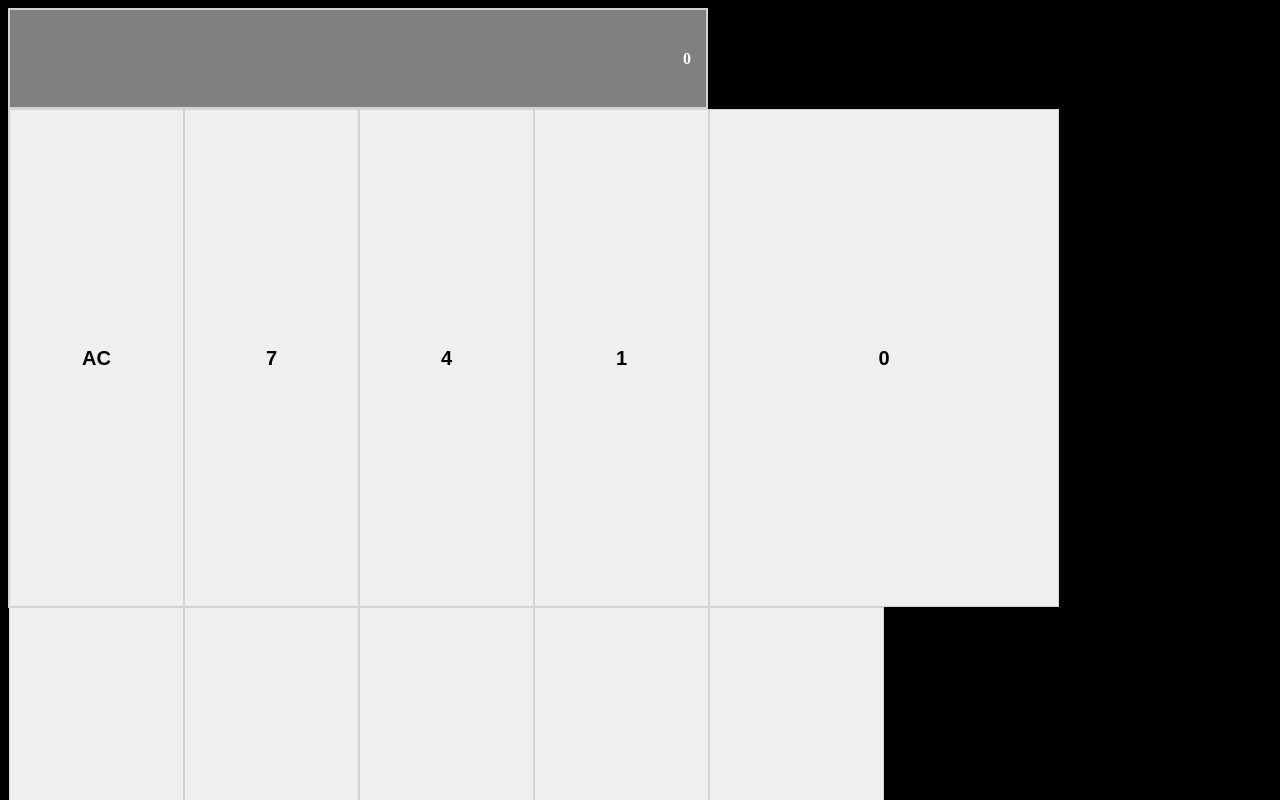
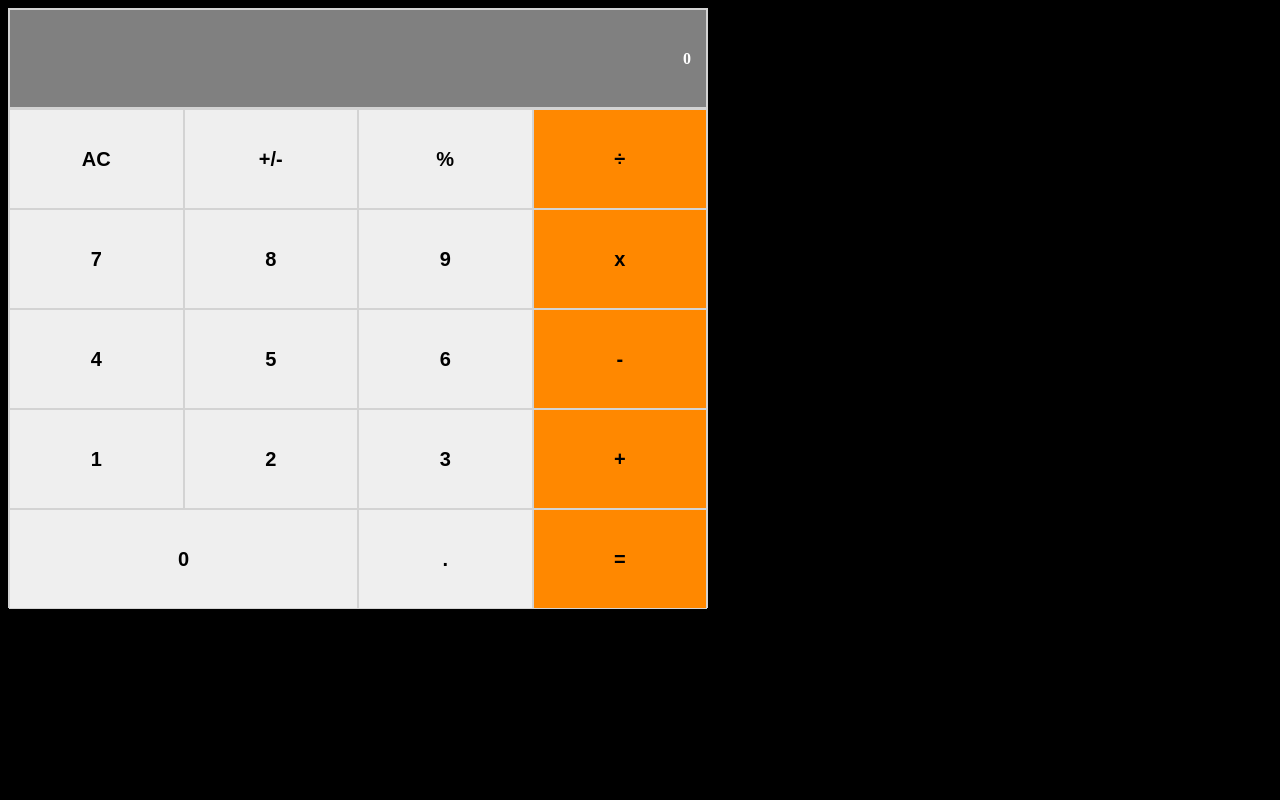
Before and after one commit to MarioDena/react-calculator, a React (Create React App) app: page / in a window 1280 px wide. Shown: the top 800 px of the page. Built offline with nearby package versions, Linux system fonts and the light colour scheme.

Commit message:
[Feature] Added styles final2

```diff
--- a/src/components/ButtonPanel.js
+++ b/src/components/ButtonPanel.js
@@ -24,8 +24,9 @@ class ButtonPanel extends React.Component {
   render() {
     return (
       <div className="button-panel">
+         <div className="number-panel">
           {buttons.map((row, i) => (
-          <div key={row[0]}>
+            <div className="row">
               {row.map((b, j) => (
                 <Button
                   key={b}
@@ -41,6 +42,7 @@ class ButtonPanel extends React.Component {
             </div>
           ))}
         </div>
+      </div>
     );
   }
 }
```
Lines whose indentation alone changed are shown as unchanged.
